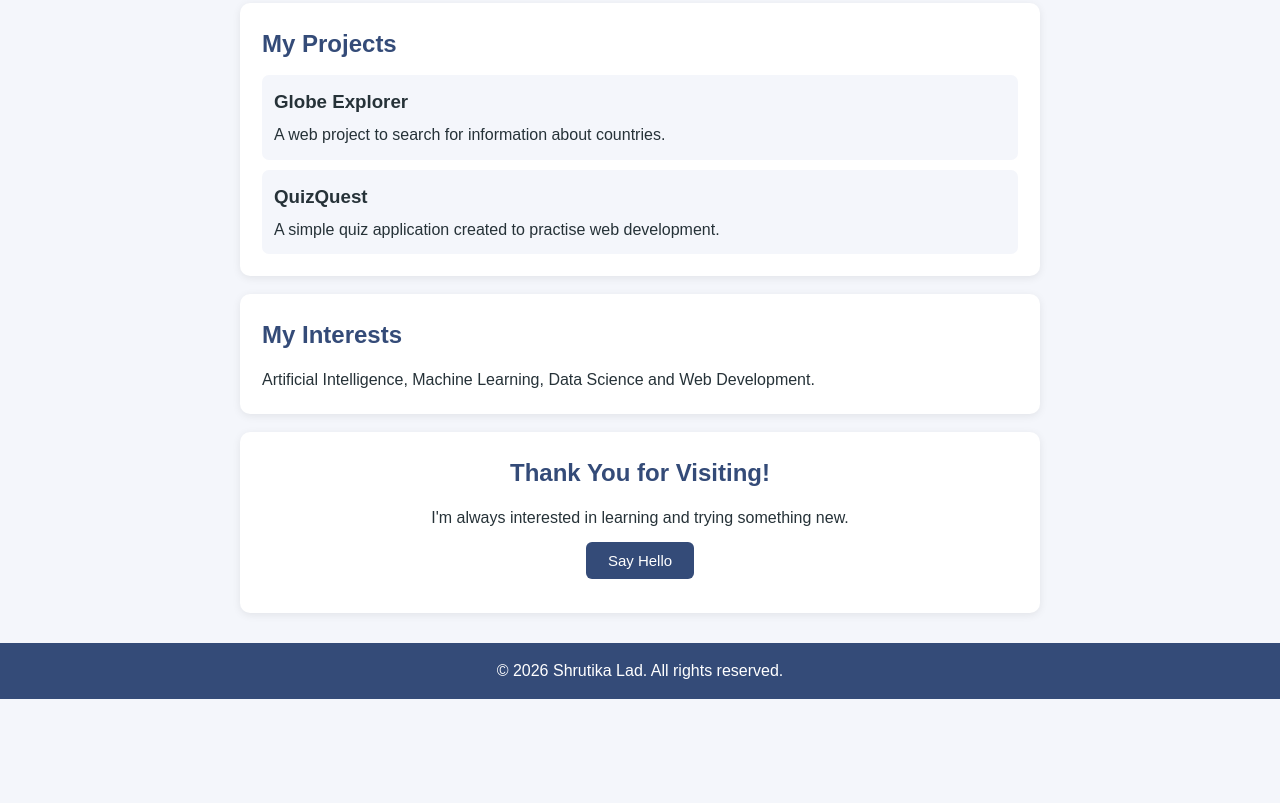
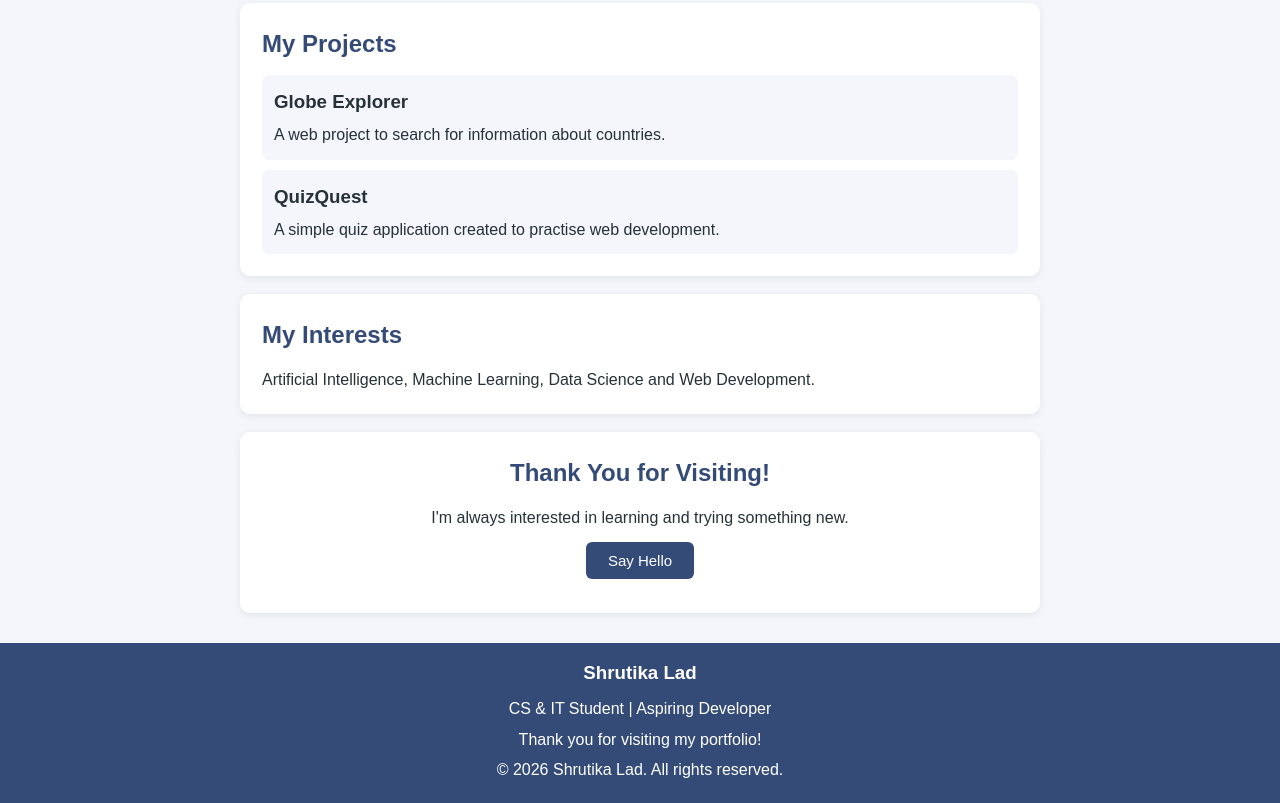
Before and after one commit to shrutika7575-coder/GitHub-practical-test-, a plain HTML site: page index.html in a window 1280 px wide. Shown: the part 591-1394 px from the top of the page. Before the commit the page ends 1290 px from the top, so only its background shows below. Drawn offline with Linux system fonts and the light colour scheme.

Commit message:
Add portfolio footer

```diff
--- a/index.html
+++ b/index.html
@@ -70,9 +70,12 @@
 
     </main>
 
-    <footer>
-        <p>&copy; 2026 Shrutika Lad. All rights reserved.</p>
-    </footer>
+<footer>
+    <h3>Shrutika Lad</h3>
+    <p>CS & IT Student | Aspiring Developer</p>
+    <p>Thank you for visiting my portfolio!</p>
+    <p>&copy; 2026 Shrutika Lad. All rights reserved.</p>
+</footer>
 
     <script src="script.js"></script>
 
--- a/style.css
+++ b/style.css
@@ -102,3 +102,10 @@ footer {
         padding: 17px;
     }
 }
+footer h3 {
+    margin-bottom: 8px;
+}
+
+footer p {
+    margin: 5px 0;
+}
```
